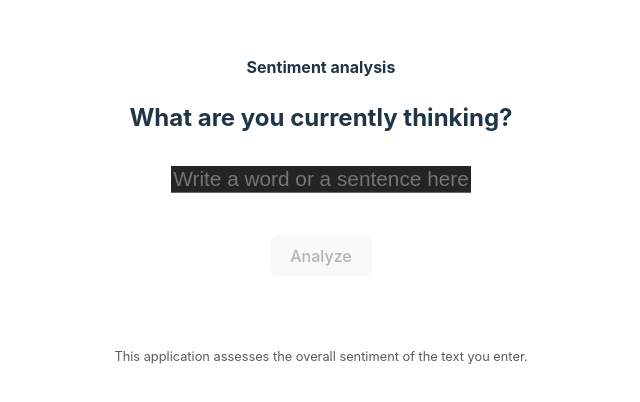
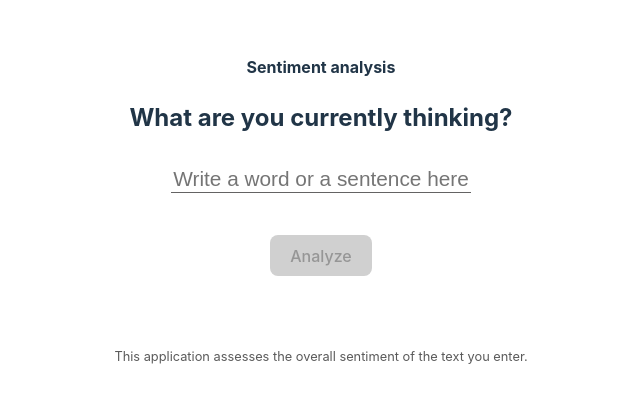
Before and after one commit to inkaliinalauranto/Deployed-React-Frontend, a React (Vite) app: page / in a window 1280 px wide. Shown: the part 194-596 px from the top of the page, without its empty margins (319-959 px from the left). Built offline with nearby package versions, Linux system fonts and the light colour scheme.

Commit message:
Muutettu input-kentän väriteemaa perimään background-coloriksi määritellyn yleisväriteeman. Vaaleaan teeman osalta CSS-muutoksia tehty napille ja syötekentälle.

```diff
--- a/src/index.css
+++ b/src/index.css
@@ -32,7 +32,7 @@ input {
   font-size: 1.3em;
   field-sizing: content;
   max-width: 15em;
-  background-color: #242424;
+  background-color: inherit;
   border-bottom: 1px solid rgb(100, 99, 99);
   &:focus {
     outline: none;
@@ -81,6 +81,12 @@ form {
     color: #747bff;
   }
   button {
-    background-color: #f9f9f9;
+    background-color: #d0d0d0;
+    &:hover {
+      border-color: #213547;
+    }
+  }
+  input:focus {
+    border-bottom: 1px solid black;
   }
 }
```
